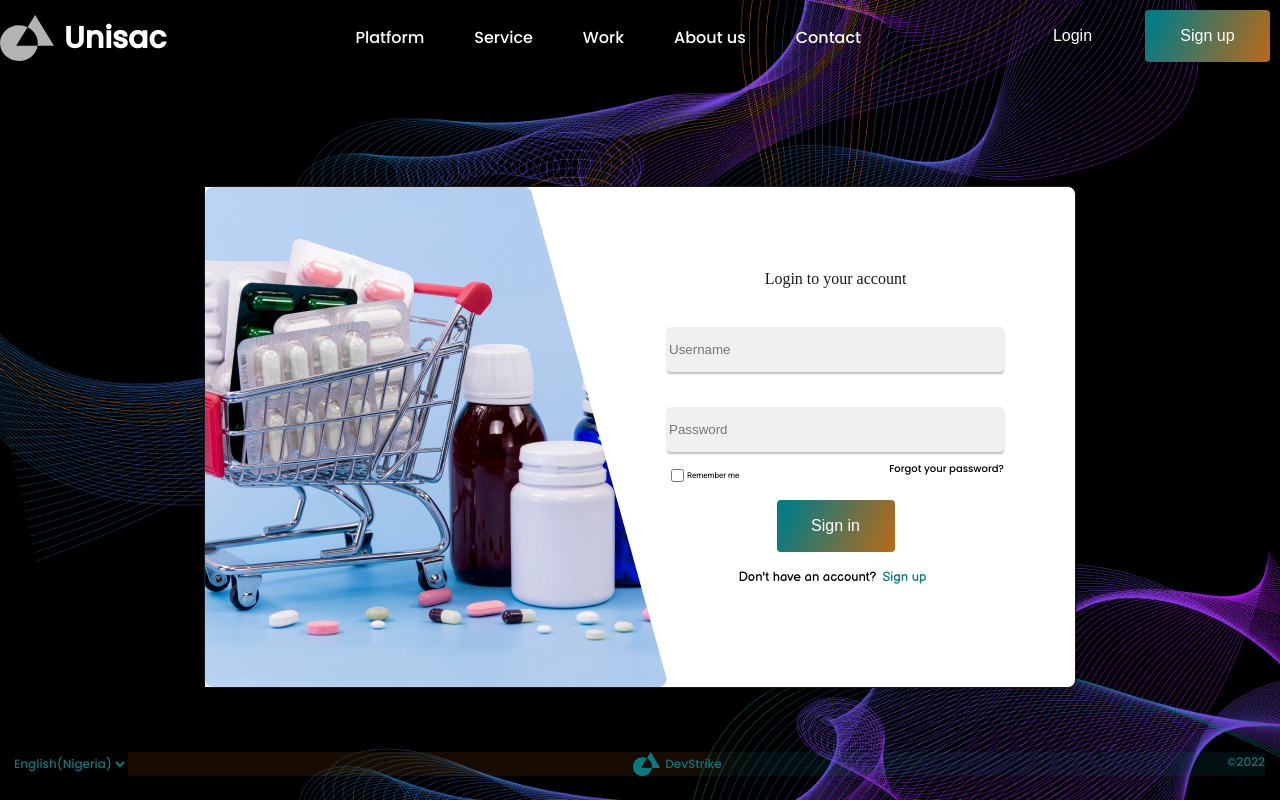
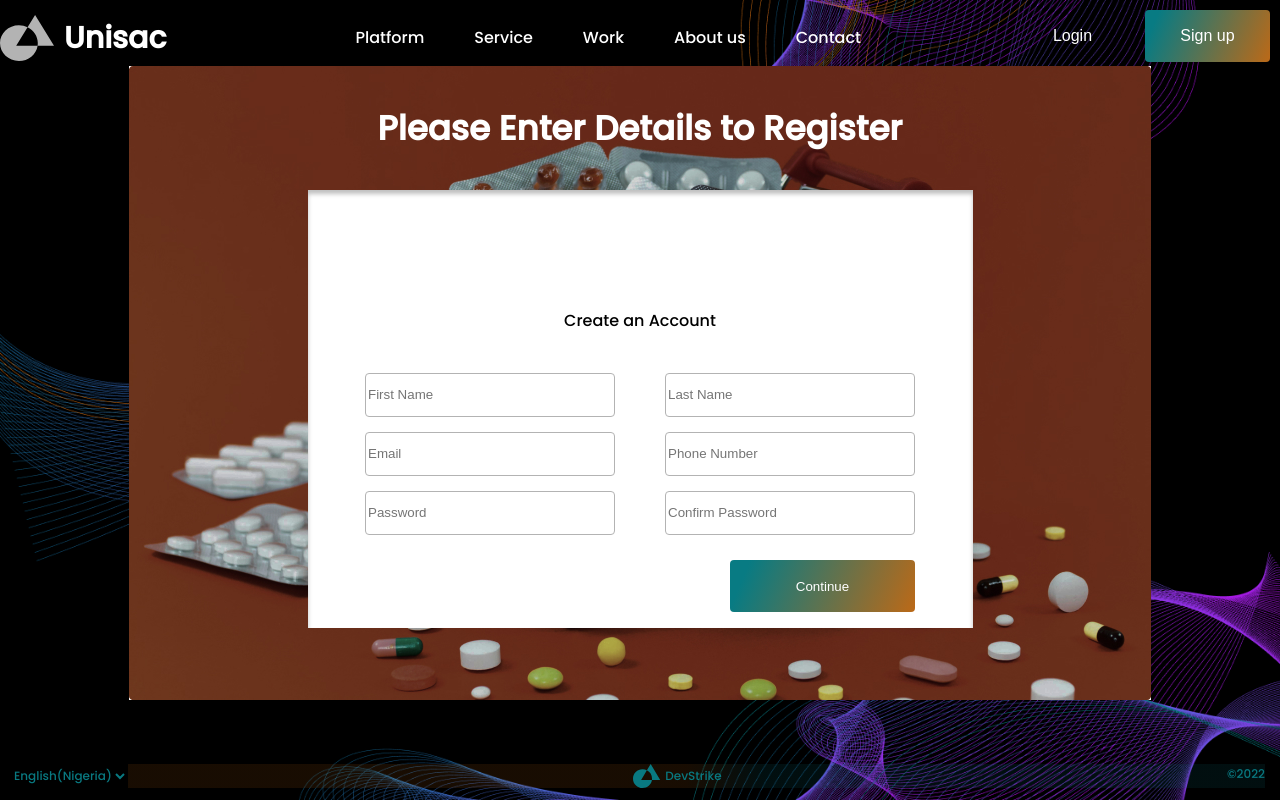
Before and after one commit to Ekoh-ThankGod/UniSach-Web-Frontend, a React (Create React App) app: page / in a window 1280 px wide. Built offline with nearby package versions, Linux system fonts and the light colour scheme.

Commit message:
created a function that handles input changes on the sign up

```diff
--- a/src/App.js
+++ b/src/App.js
@@ -8,8 +8,8 @@ function App() {
   return (
     <div className="App">
      <Navigation/>
-     <SignInPage/>
-     {/*<SignUpPage/>*/}
+     {/*<SignInPage/>*/}
+     <SignUpPage/>
      <Footer/>
     </div>
   );
--- a/src/pages/singup-page/signup.component.jsx
+++ b/src/pages/singup-page/signup.component.jsx
@@ -1,19 +1,46 @@
+import {useState} from "react";
 import "./signup.styles.scss";
+
 const SignUpPage = () =>{
+
+	const createAccountDetails = {firstName: "", lastName:"", email: "", phone:"", password:"", confirmPassword:""};
+	const [createAccountDetailsValues, setCreateAccountDetails] = useState(createAccountDetails);
+
+	const onInputChange = (event) =>{
+		const {name, value} = event.target;
+
+		setCreateAccountDetails({
+			...createAccountDetailsValues,
+			[name]:value,
+		})
+	}
+	// console.log(createAccountDetailsValues);
+
+	const onButtonClick = (event) =>{
+		console.log(event.target);
+	}
+
 	return(
 		<div className="signup-container">
 			<h2 className="signup-container__text">Please Enter Details to Register</h2>
 			<div className="signup-container__margin">
 				<span className="signup-container__span">Create an Account</span>
 				<div className="signup-container__account">
-					<input type="text" className="signup-container__input signup-container__common" placeholder="First Name"/>
-					<input type="text" className="signup-container__input" placeholder="Last Name"/>
-					<input type="text" className="signup-container__input signup-container__common" placeholder="Email"/>
-					<input type="tel" className="signup-container__input" placeholder="Phone Number"/>
-					<input type="password" className="signup-container__input signup-container__common" placeholder="Password "/>
-					<input type="password" className="signup-container__input" placeholder="Confirm Password"/>
+					<input onChange={(event) => onInputChange(event)}  type="text" className="signup-container__input signup-container__common"
+					 name="firstName" placeholder="First Name"/>
+					<input onChange={(event) => onInputChange(event)}  type="text" className="signup-container__input"
+					 name="lastName" placeholder="Last Name"/>
+					<input onChange={(event) => onInputChange(event)} type="text" className="signup-container__input signup-container__common"
+					 name="email" placeholder="Email"/>
+					<input onChange={(event) => onInputChange(event)} type="tel" className="signup-container__input"
+					 name="phone" placeholder="Phone Number"/>
+					<input onChange={(event) => onInputChange(event)} type="password"
+					className="signup-container__input signup-container__common"
+					 name="password" placeholder="Password "/>
+					<input onChange={(event) => onInputChange(event)} type="password"
+					className="signup-container__input" name="confirmPassword" placeholder="Confirm Password"/>
 					<div className="signup-container__buttonholder">
-						<button className="signup-container__button">Continue</button>
+						<button onClick = {(event) => onButtonClick(event)} className="signup-container__button">Continue</button>
 					</div>
 				</div>
 			</div>
--- a/src/pages/singup-page/signup.styles.scss
+++ b/src/pages/singup-page/signup.styles.scss
@@ -52,10 +52,13 @@
 	}
 
 	&__buttonholder{
-
+		position: relative;
 	}
 
 	&__button{
+		position: absolute;
+		top: 0px;
+		right: 0px;
 		width: 185px;
 		height: 52px;
 		background: linear-gradient(113.19deg, #087B83 9.8%, #C86810 106.17%);
@@ -72,7 +75,7 @@
 		font-weight: 400;
 		font-size: 16px;
 		line-height: 24px;
-		margin-bottom: 50px;
-		margin-top: 80px;
+		margin-bottom: 40px;
+		margin-top: 40px;
 	}
 }
```
